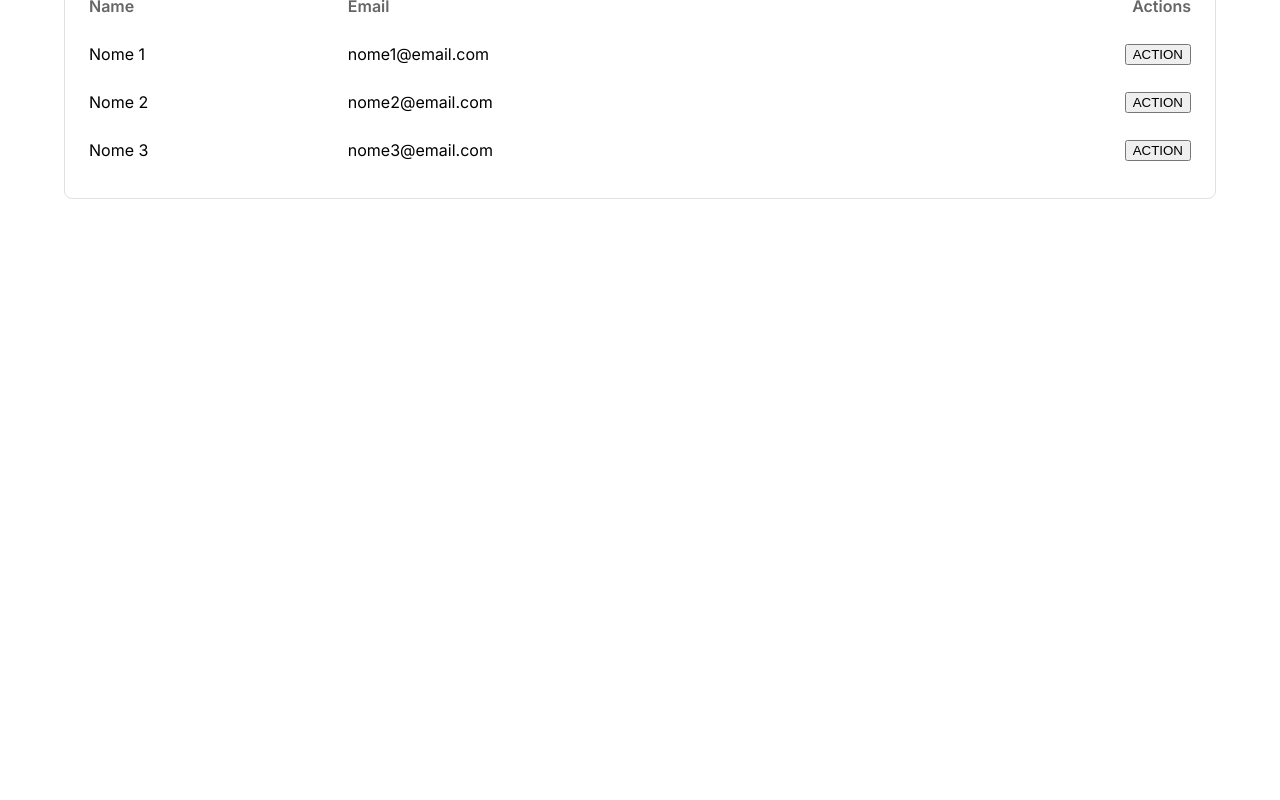
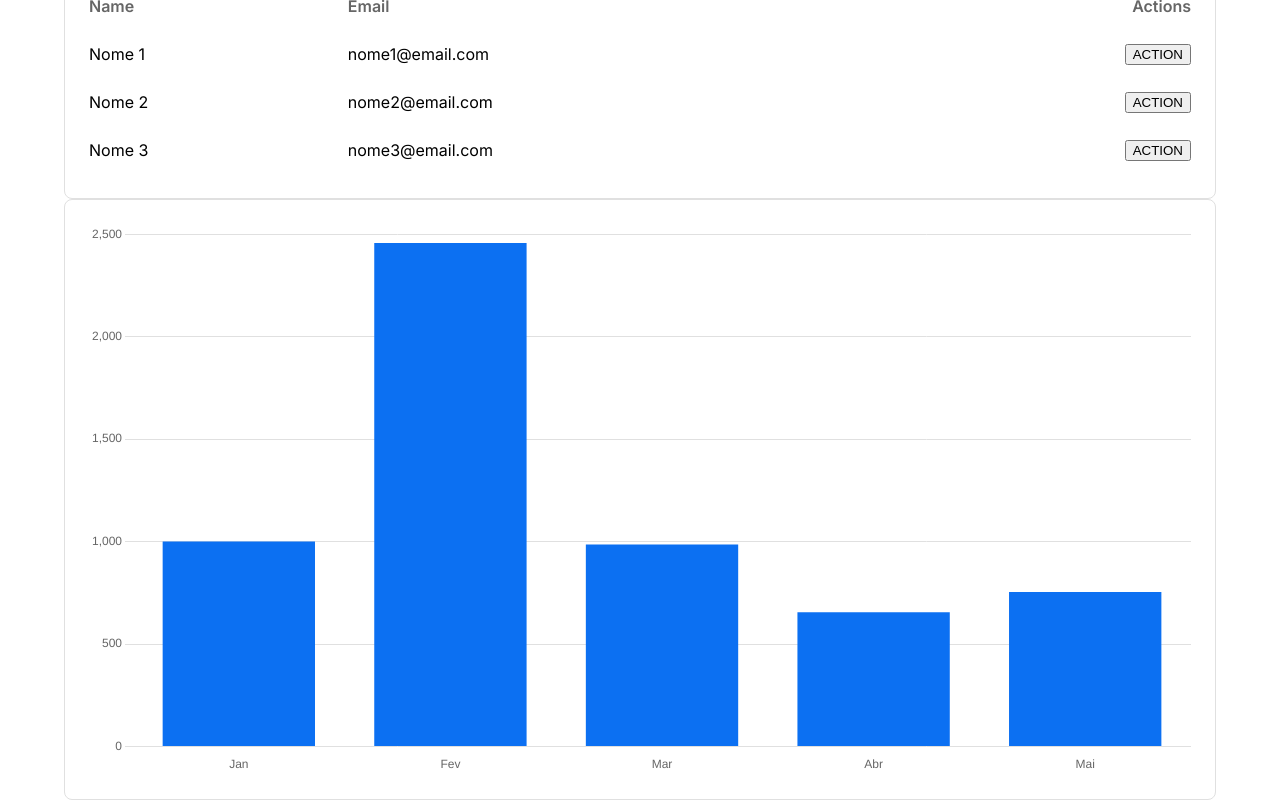
Before and after one commit to LeticiaAmeliaSchiavon/dnc-sales-dashboard-ls, a React (Vite) app: page /home in a window 1280 px wide. Shown: the part 481-1281 px from the top of the page. Before the commit the page ends 800 px from the top, so only its background shows below. Built offline with nearby package versions, Linux system fonts and the light colour scheme.

Commit message:
Feat: Chart Component

```diff
--- a/package.json
+++ b/package.json
@@ -14,7 +14,9 @@
     "@emotion/styled": "^11.14.0",
     "@mui/material": "^6.4.3",
     "@types/styled-components": "^5.1.34",
+    "chart.js": "^4.4.7",
     "react": "^18.3.1",
+    "react-chartjs-2": "^5.3.0",
     "react-dom": "^18.3.1",
     "react-router-dom": "^7.1.5",
     "styled-components": "^6.1.14"
--- /dev/null
+++ b/src/components/CustomChart.tsx
@@ -0,0 +1,81 @@
+import { useTheme } from 'styled-components'
+import {
+  Chart as ChartJS,
+  CategoryScale,
+  LinearScale,
+  BarElement,
+  PointElement,
+  LineElement,
+  Title,
+  Tooltip,
+  Legend,
+} from 'chart.js'
+import { Line } from 'react-chartjs-2'
+import { Bar } from 'react-chartjs-2'
+import { CustomChartProps } from '@/types'
+
+ChartJS.register(
+  CategoryScale,
+  LinearScale,
+  BarElement,
+  PointElement,
+  LineElement,
+  Title,
+  Tooltip,
+  Legend
+)
+
+function CustomChart(props: CustomChartProps) {
+  const { data, labels, type } = props
+  const theme = useTheme()
+  const options = {
+    responsive: true,
+    scaleShowVerticalLines: false,
+    scales: {
+      x: {
+        border: {
+          display: false,
+        },
+        grid: {
+          display: false,
+        },
+        ticks: {
+          color: theme.typographies.subtitle,
+        },
+      },
+      y: {
+        border: {
+          display: false,
+        },
+        grid: {
+          color: theme.appDefaultStroke,
+        },
+        ticks: {
+          color: theme.typographies.subtitle,
+        },
+      },
+    },
+    plugins: {
+      legend: {
+        display: false,
+      },
+    },
+  }
+  const chartData = {
+    labels,
+    datasets: [
+      {
+        data: data,
+        borderColor: 'rgb(12, 112, 242)',
+        backgroundColor: 'rgba(12, 112, 242, 1)',
+      },
+    ],
+  }
+  return type === 'bar' ? (
+    <Bar options={options} data={chartData} />
+  ) : (
+    <Line options={options} data={chartData} />
+  )
+}
+
+export default CustomChart
--- a/src/components/index.ts
+++ b/src/components/index.ts
@@ -1,4 +1,5 @@
 export { default as AvatarsList } from './AvatarList'
+export { default as CustomChart } from './CustomChart'
 export { default as CustomTable } from './CustomTable'
 export { default as FormComponent } from './FormComponent'
 export { default as Header } from './Header'
--- a/src/pages/Home.tsx
+++ b/src/pages/Home.tsx
@@ -1,4 +1,10 @@
-import { AvatarsList, CardComponent, CustomTable, Header } from '@/components'
+import {
+  AvatarsList,
+  CardComponent,
+  CustomChart,
+  CustomTable,
+  Header,
+} from '@/components'
 import { Container } from '@mui/material'
 import { currencyConverter } from '@/utils'
 
@@ -55,6 +61,13 @@
             rows={mockTableData.rows}
           />
         </CardComponent>
+        <CardComponent>
+          <CustomChart
+            labels={['Jan', 'Fev', 'Mar', 'Abr', 'Mai']}
+            data={[1000.12, 2456.54, 986.32, 654.89, 754.89, 354.89]}
+            type="bar"
+          />
+        </CardComponent>
       </Container>
     </>
   )
--- /dev/null
+++ b/src/types/customChart.d.ts
@@ -0,0 +1,5 @@
+export interface CustomChartProps {
+  labels: string[]
+  data: number[]
+  type: 'line' | 'bar'
+}
--- a/src/types/index.ts
+++ b/src/types/index.ts
@@ -1,4 +1,5 @@
 export * from './avatarsList'
+export * from './customChart'
 export * from './customTable'
 export * from './theme'
 export * from './formComponent'
```
Also changed, not shown: 1 other file (tests, documents, lock files or other folders).
